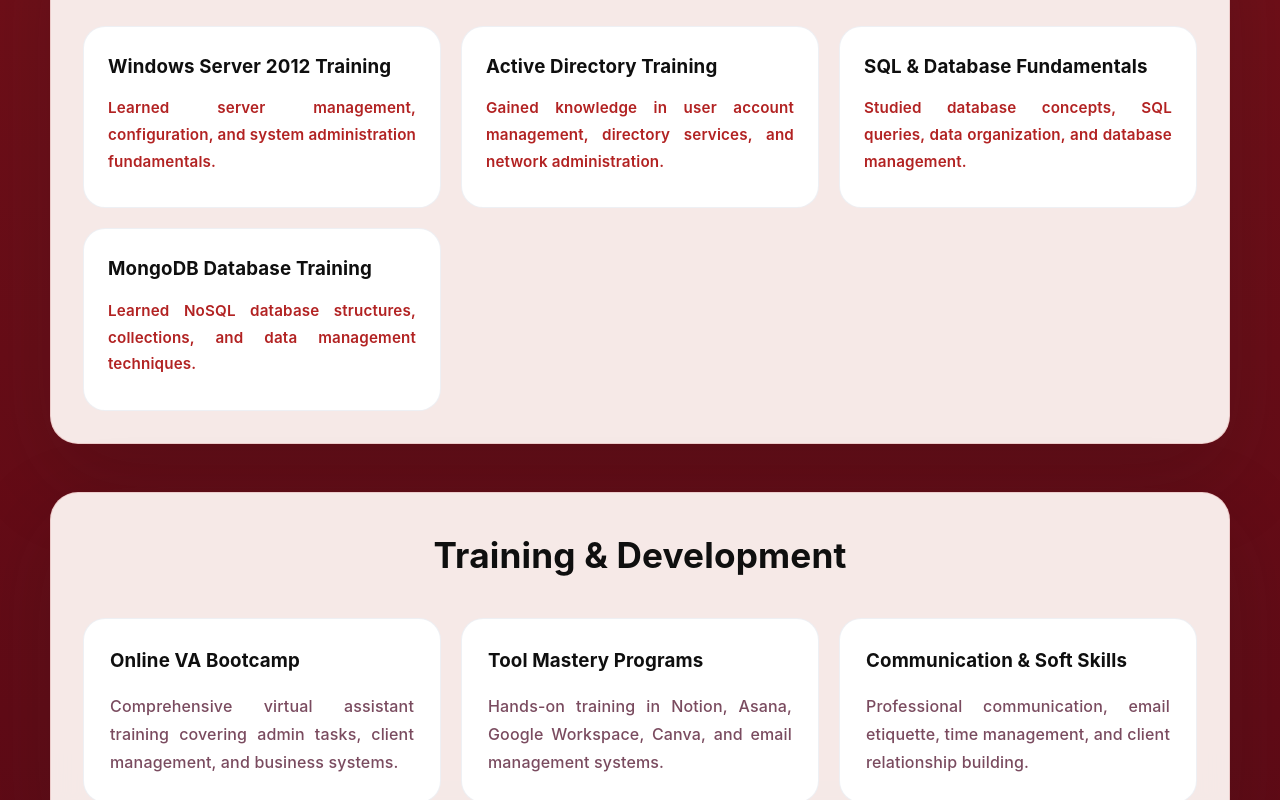
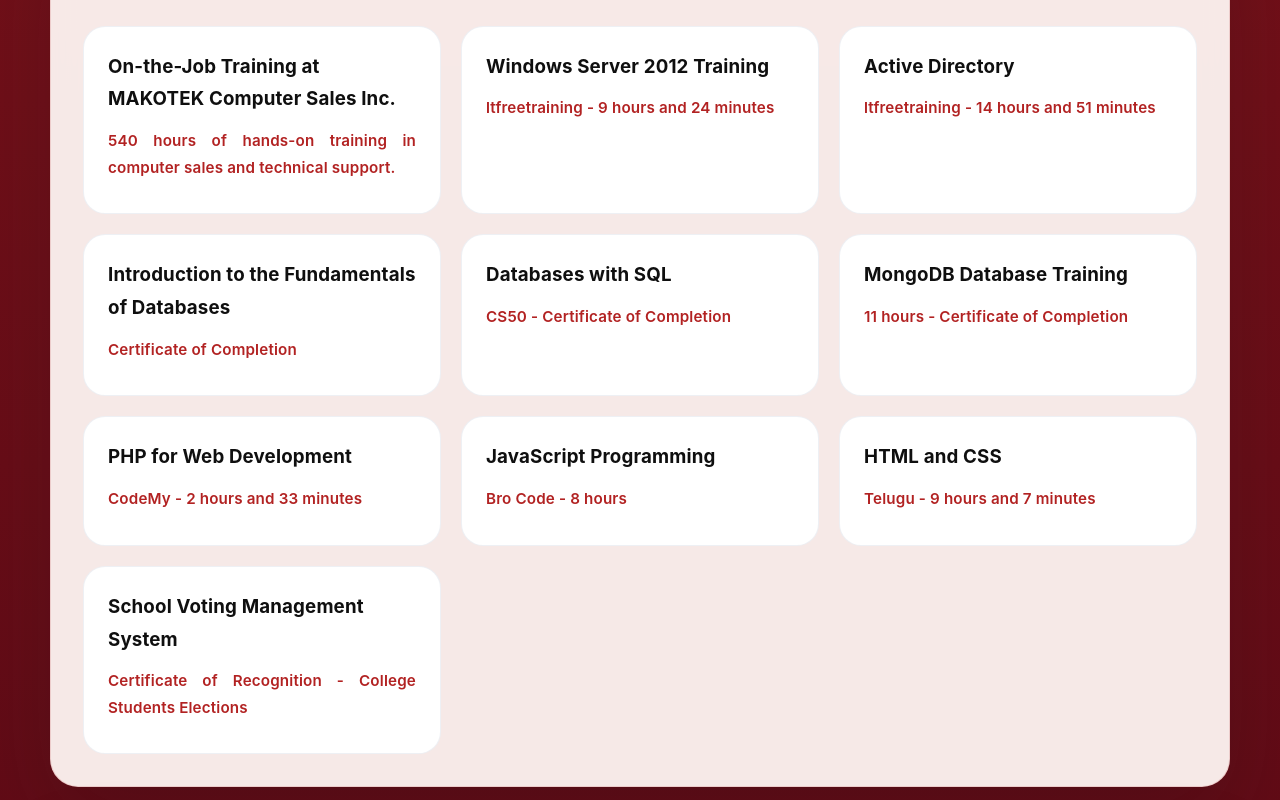
Before and after one commit to Ryanworks123/ryanva, a React (Vite) app: page / in a window 1280 px wide. Shown: the part 7380-8180 px from the top of the page. Built offline with nearby package versions, Linux system fonts and the light colour scheme.

Commit message:
Update certifications with new training and certificate list

```diff
--- a/src/App.jsx
+++ b/src/App.jsx
@@ -94,37 +94,48 @@ const sampleProjects = [
 
 const certifications = [
   {
-    title: 'Windows Server 2012 Training',
-    issuer: 'Learned server management, configuration, and system administration fundamentals.',
+    title: 'On-the-Job Training at MAKOTEK Computer Sales Inc.',
+    issuer: '540 hours of hands-on training in computer sales and technical support.',
   },
   {
-    title: 'Active Directory Training ',
-    issuer: 'Gained knowledge in user account management, directory services, and network administration.',
+    title: 'Windows Server 2012 Training',
+    issuer: 'ltfreetraining - 9 hours and 24 minutes',
   },
   {
-    title: 'SQL & Database Fundamentals',
-    issuer: 'Studied database concepts, SQL queries, data organization, and database management.',
+    title: 'Active Directory',
+    issuer: 'ltfreetraining - 14 hours and 51 minutes',
+  },
+  {
+    title: 'Introduction to the Fundamentals of Databases',
+    issuer: 'Certificate of Completion',
+  },
+  {
+    title: 'Databases with SQL',
+    issuer: 'CS50 - Certificate of Completion',
   },
   {
     title: 'MongoDB Database Training',
-    issuer: 'Learned NoSQL database structures, collections, and data management techniques.',
+    issuer: '11 hours - Certificate of Completion',
+  },
+  {
+    title: 'PHP for Web Development',
+    issuer: 'CodeMy - 2 hours and 33 minutes',
+  },
+  {
+    title: 'JavaScript Programming',
+    issuer: 'Bro Code - 8 hours',
+  },
+  {
+    title: 'HTML and CSS',
+    issuer: 'Telugu - 9 hours and 7 minutes',
+  },
+  {
+    title: 'School Voting Management System',
+    issuer: 'Certificate of Recognition - College Students Elections',
   },
 ]
 
-const training = [
-  {
-    title: 'Online VA Bootcamp',
-    description: 'Comprehensive virtual assistant training covering admin tasks, client management, and business systems.',
-  },
-  {
-    title: 'Tool Mastery Programs',
-    description: 'Hands-on training in Notion, Asana, Google Workspace, Canva, and email management systems.',
-  },
-  {
-    title: 'Communication & Soft Skills',
-    description: 'Professional communication, email etiquette, time management, and client relationship building.',
-  },
-]
+const training = []
 
 const feedback = [
   {
```
